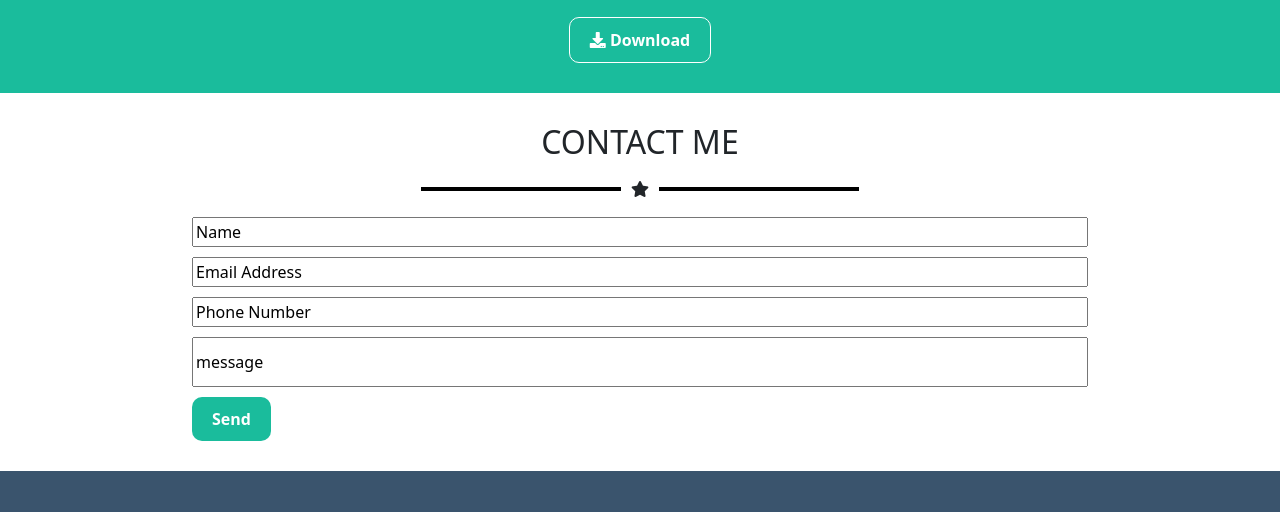
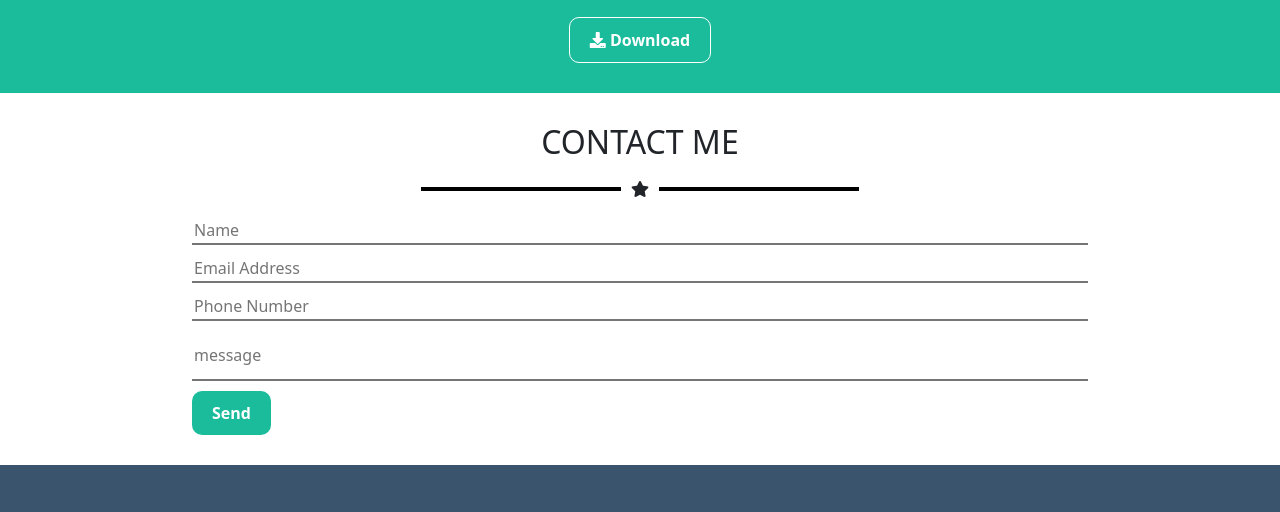
Before and after one commit to Bisio98/html-css-bootstrap-freelancer, a plain HTML site: page index.html in a window 1280 px wide. Shown: the part 1747-2259 px from the top of the page. Drawn offline with nearby package versions, Linux system fonts and the light colour scheme.

Commit message:
send completed

```diff
--- a/css/style.css
+++ b/css/style.css
@@ -220,6 +220,9 @@ header{
     display: block;
     margin: 10px auto;
     width: 100%;
+    border-top: 0;
+    border-right: 0;
+    border-left: 0;
 }
 
 .send{
--- a/index.html
+++ b/index.html
@@ -117,10 +117,10 @@
                 <i class="fas fa-star"></i>
                 <div class="line line_black"></div>
             </div>
-            <input type="Name" value="Name">
-            <input type="Email Address" value="Email Address">
-            <input type="Phone Number" value="Phone Number">
-            <input type="text" value="message" class="text">
+            <input type="Name" placeholder="Name">
+            <input type="Email Address" placeholder="Email Address">
+            <input type="Phone Number" placeholder="Phone Number">
+            <input type="text" placeholder="message" class="text">
             <div class="send">
                 <div class="button btn_green">
                     <span class="white">Send</span>
```
